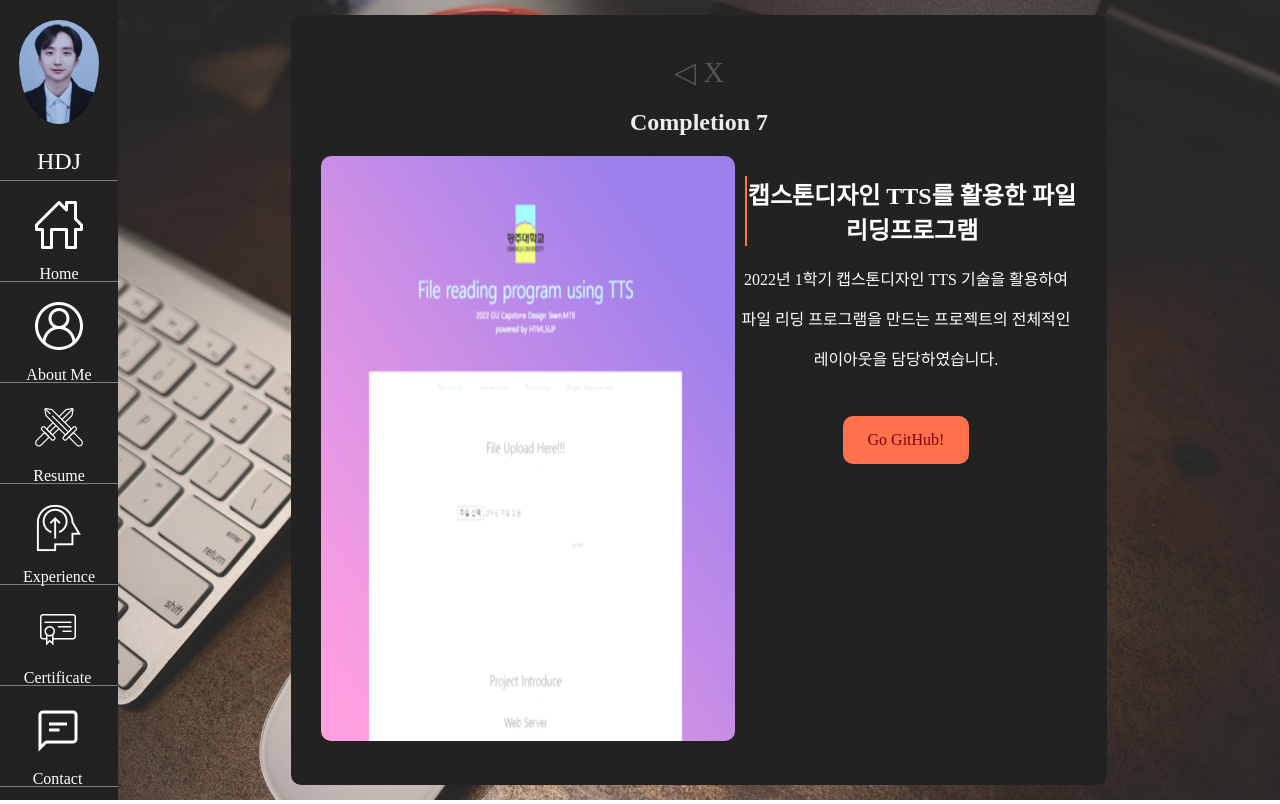
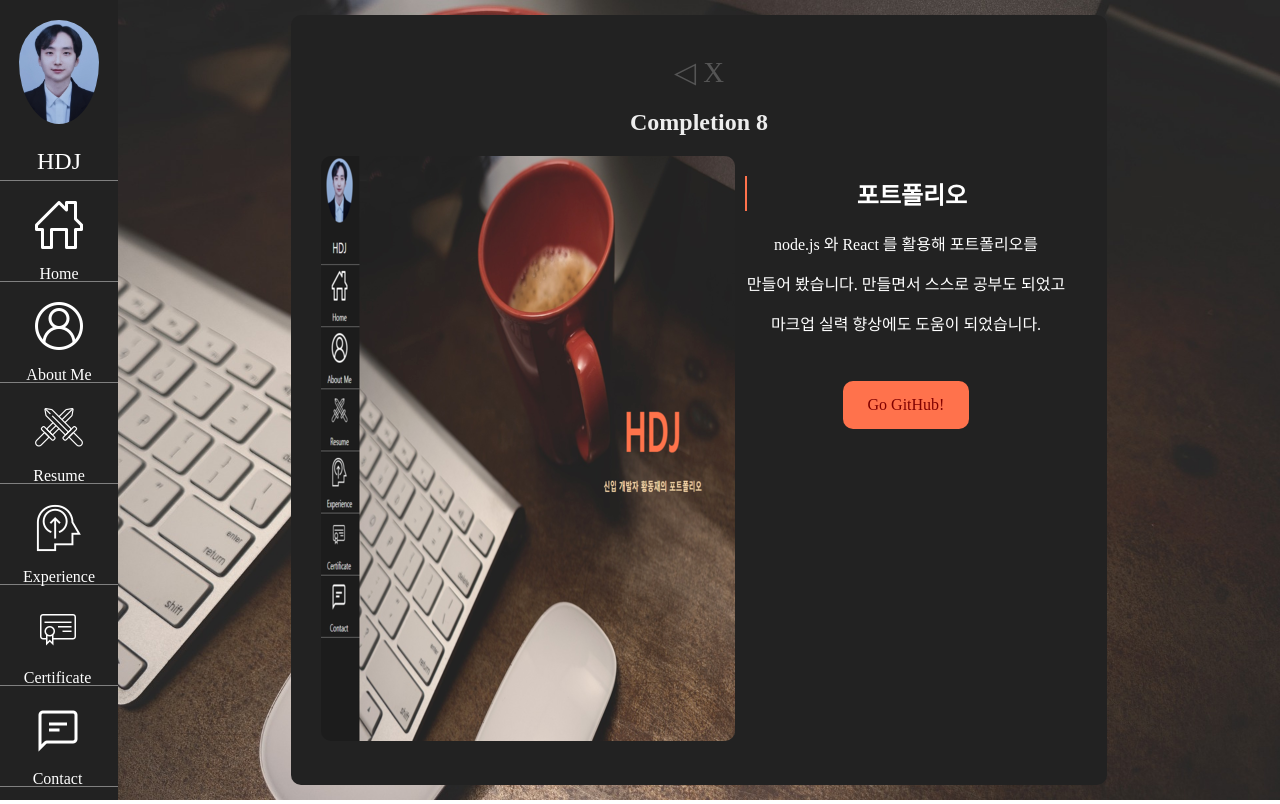
Before and after one commit to 1084dong/portfolio, a React (Create React App) app: page /completion8 in a window 1280 px wide. Built offline with nearby package versions, Linux system fonts and the light colour scheme.

Commit message:
2023/01/25 portfolio clear again!!

```diff
--- a/src/component/Completion8.js
+++ b/src/component/Completion8.js
@@ -9,18 +9,18 @@ function Completion8(props) {
                 <Link className="goback" to="/Experience"> ◁ </Link>
                 <Link className="gohome" to="/"> X </Link>
 
-                <h2 style={{color:"#EDEDED"}}>Completion 7</h2>
+                <h2 style={{color:"#EDEDED"}}>Completion 8</h2>
 
                 <div className="completion1-content justify-content-around">
                     <div className="completion1-content-left">
-                        <img src="icons/캡스톤_큰.png"/>
+                        <img src="icons/포폴_큰.png"/>
                     </div>
                     <div className="completion1-content-right">
-                        <h2>캡스톤디자인 TTS를 활용한 파일리딩프로그램</h2>
-                        <p>2022년 1학기 캡스톤디자인 TTS 기술을 활용하여</p>
-                        <p>파일 리딩 프로그램을 만드는 프로젝트의 전체적인</p>
-                        <p>레이아웃을 담당하였습니다.</p>
-                        <a className="complete-a" href="https://github.com/1084dong/2022_1_capstone" target="_blank">Go GitHub!</a>
+                        <h2 className="complete-h2">포트폴리오</h2>
+                        <p>node.js 와 React 를 활용해 포트폴리오를</p>
+                        <p>만들어 봤습니다. 만들면서 스스로 공부도 되었고</p>
+                        <p>마크업 실력 향상에도 도움이 되었습니다.</p>
+                        <a className="complete-a" href="https://github.com/1084dong/portfolio" target="_blank">Go GitHub!</a>
                     </div>
                 </div>
 
--- a/src/component/Experience.js
+++ b/src/component/Experience.js
@@ -33,7 +33,7 @@ function Experience(props) {
                     <Link className="experience-link" to="/completion7" style={{textDecoration:'none'}}>
                         <img src="icons/캡스톤.png"/>
                     </Link>
-                    <Link className="experience-link" to="/completion5" style={{textDecoration:'none'}}>
+                    <Link className="experience-link" to="/completion8" style={{textDecoration:'none'}}>
                         <img src="icons/포폴.png"/>
                     </Link>
                 </div>
--- a/src/custom.css
+++ b/src/custom.css
@@ -307,6 +307,9 @@
     display: inline-block;
     border-radius: 10px;
 }
+.complete-h2 {
+    text-align: center;
+}
 .complete-a:hover, complete-a:active {
     background-color: #FFA500;
 }
```
Also changed, not shown: public/icons/포폴_큰.png.
